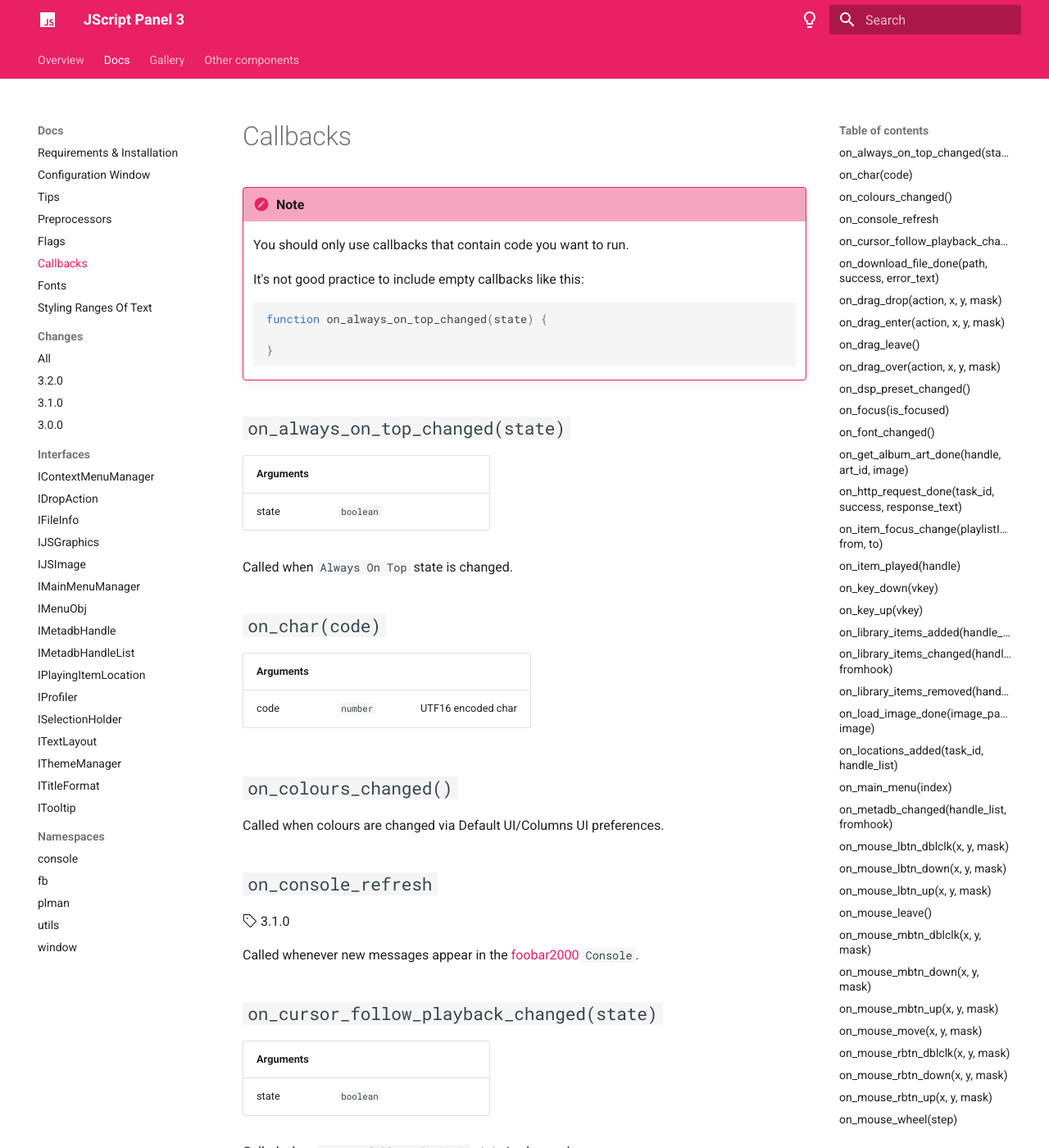
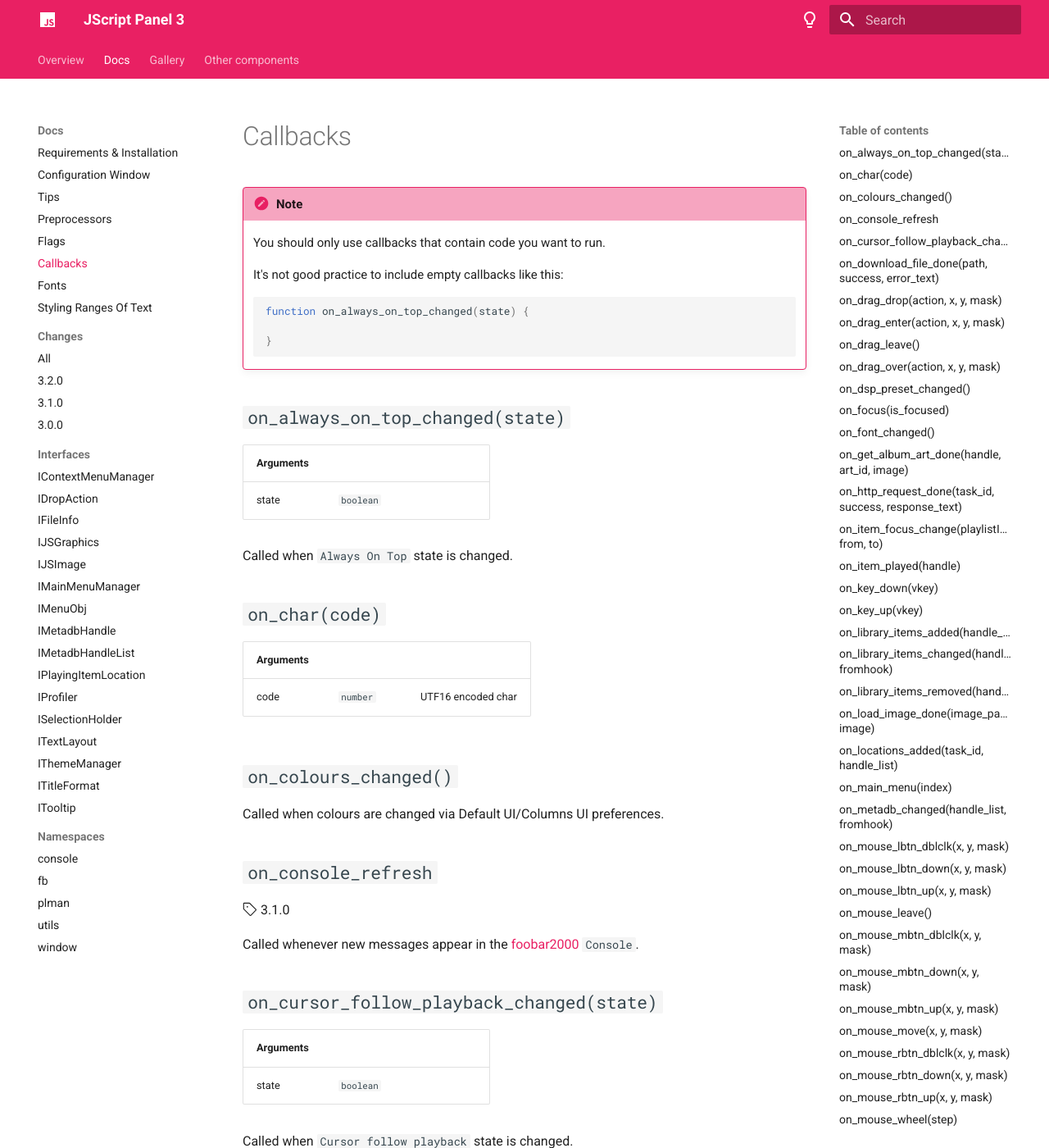
Before and after one commit to jscript-panel/jscript-panel.github.io, an MkDocs documentation site: the page built from docs/docs/callbacks.md, in a window 1280 px wide and 1400 px high. Shown: the whole window at 82% size. Built offline with MkDocs 1.6.1 and Material for MkDocs 9.7.7, drawn with Linux system fonts in a browser that asks for light colours.

Commit message:
Update extra.css

```diff
--- a/docs/stylesheets/extra.css
+++ b/docs/stylesheets/extra.css
@@ -1,11 +1,4 @@
-.md-footer__inner:not([hidden]) {
-	display: none;
-}
-
-.md-typeset .example,
-.md-typeset .note {
-	font-size: 16px;
-}
+.md-typeset .admonition { font-size: .75rem; }
 
 .md-typeset .admonition.example,
 .md-typeset .admonition.note,
```
